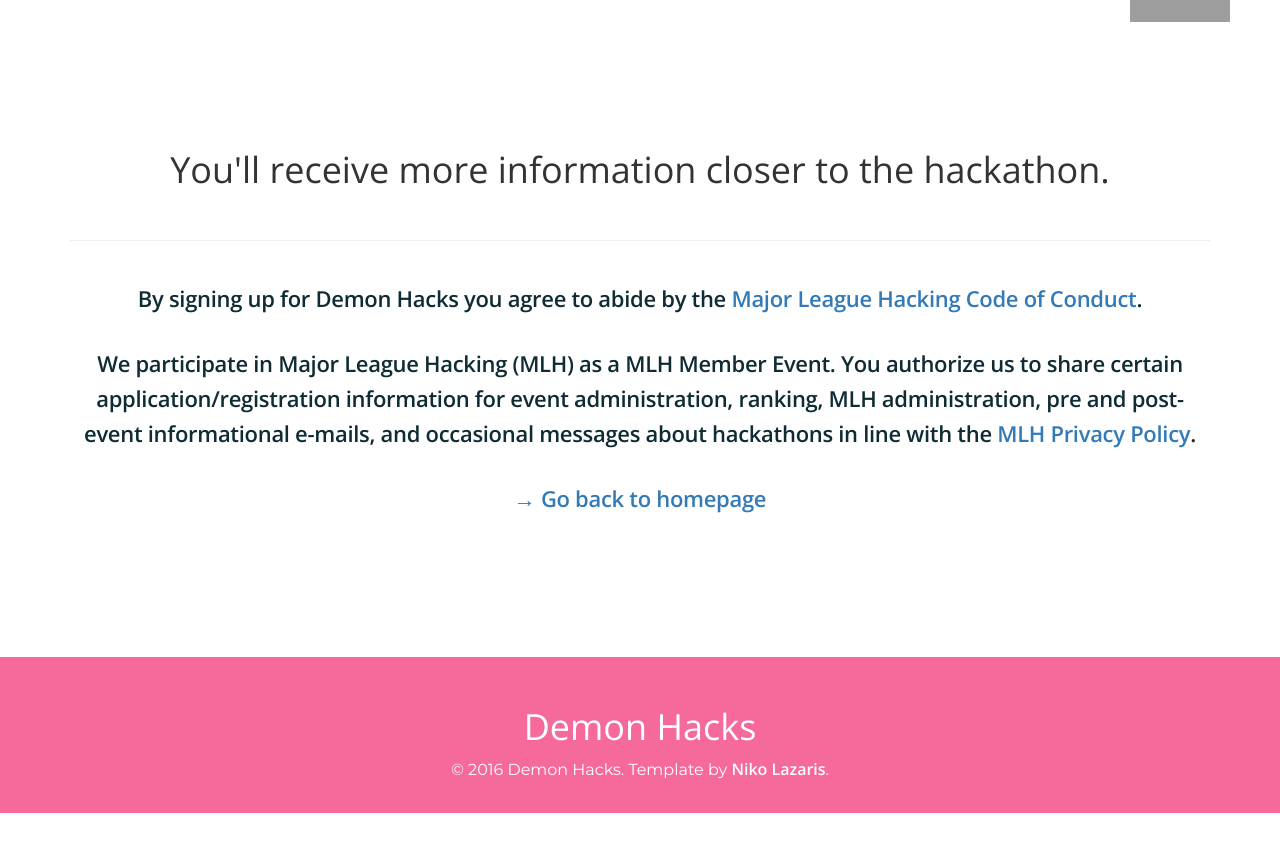
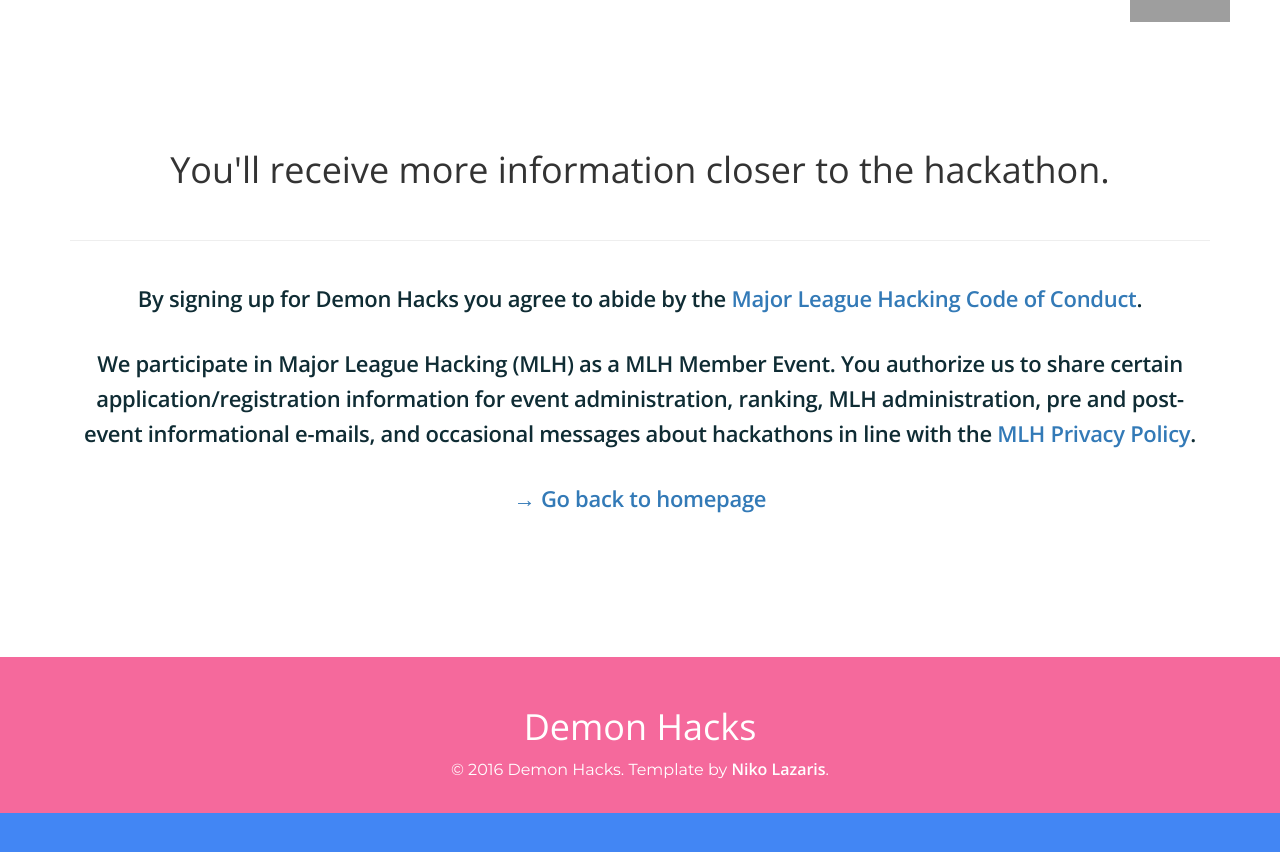
Before and after one commit to MLH/mlh-hackathon-boilerplate, a Jekyll site: the page built from success.html, in a window 1280 px wide. Shown: the top 852 px of the page. Built offline with Jekyll 4.4.1, drawn with Linux system fonts in a browser that asks for light colours; nearby versions of some CDN libraries; grey boxes are pictures that could not be loaded.

Commit message:
Updating colors.

```diff
--- a/css/original.css
+++ b/css/original.css
@@ -23,7 +23,7 @@
 
 body {
   /*background-color: #F5699C;*/
-  background-color: #4D5FF;
+  background-color: #4286f4;
 }
 
 section {
```
